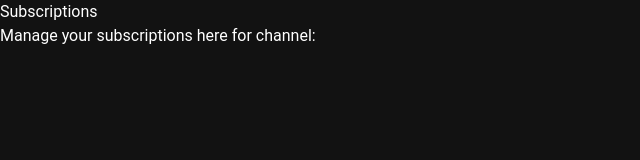
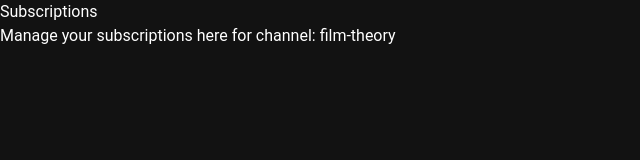
Before and after one commit to RohitPanwar46/YouTube-Clone, a Next.js app: page /subscriptions/film-theory in a window 1280 px wide. Shown: the top 160 px of the page, without its empty margins (0-640 px from the left). Built offline with nearby package versions, Linux system fonts and the light colour scheme.

Commit message:
some issues resolved

```diff
--- a/app/subscriptions/[channelId]/page.js
+++ b/app/subscriptions/[channelId]/page.js
@@ -1,6 +1,8 @@
 import React from 'react'
 
-const Channel = ({channelId}) => {
+const Channel = ({params}) => {
+  const {channelId} = React.use(params);
+
   return (
     <div>
       <h1>Subscriptions</h1>
```
